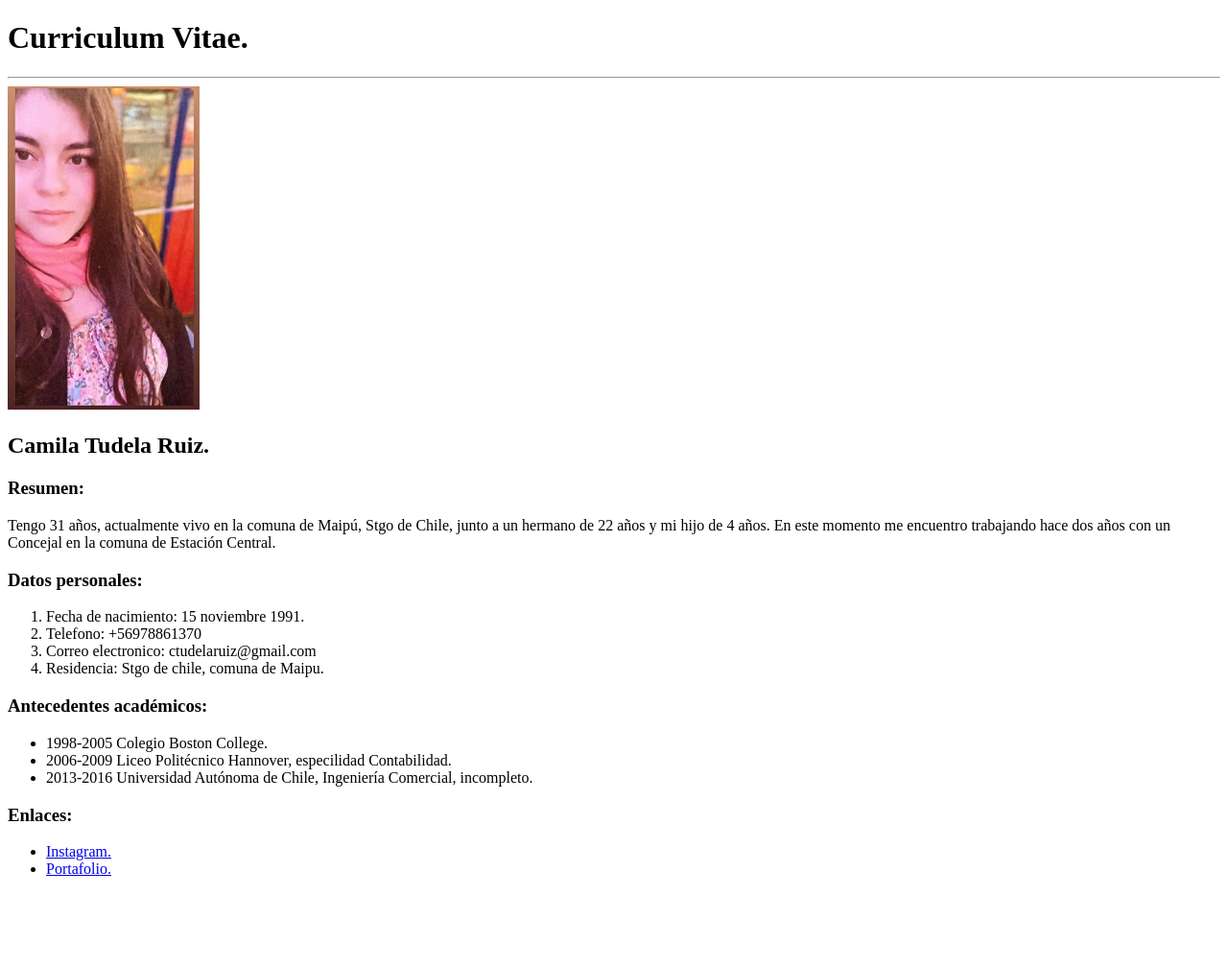
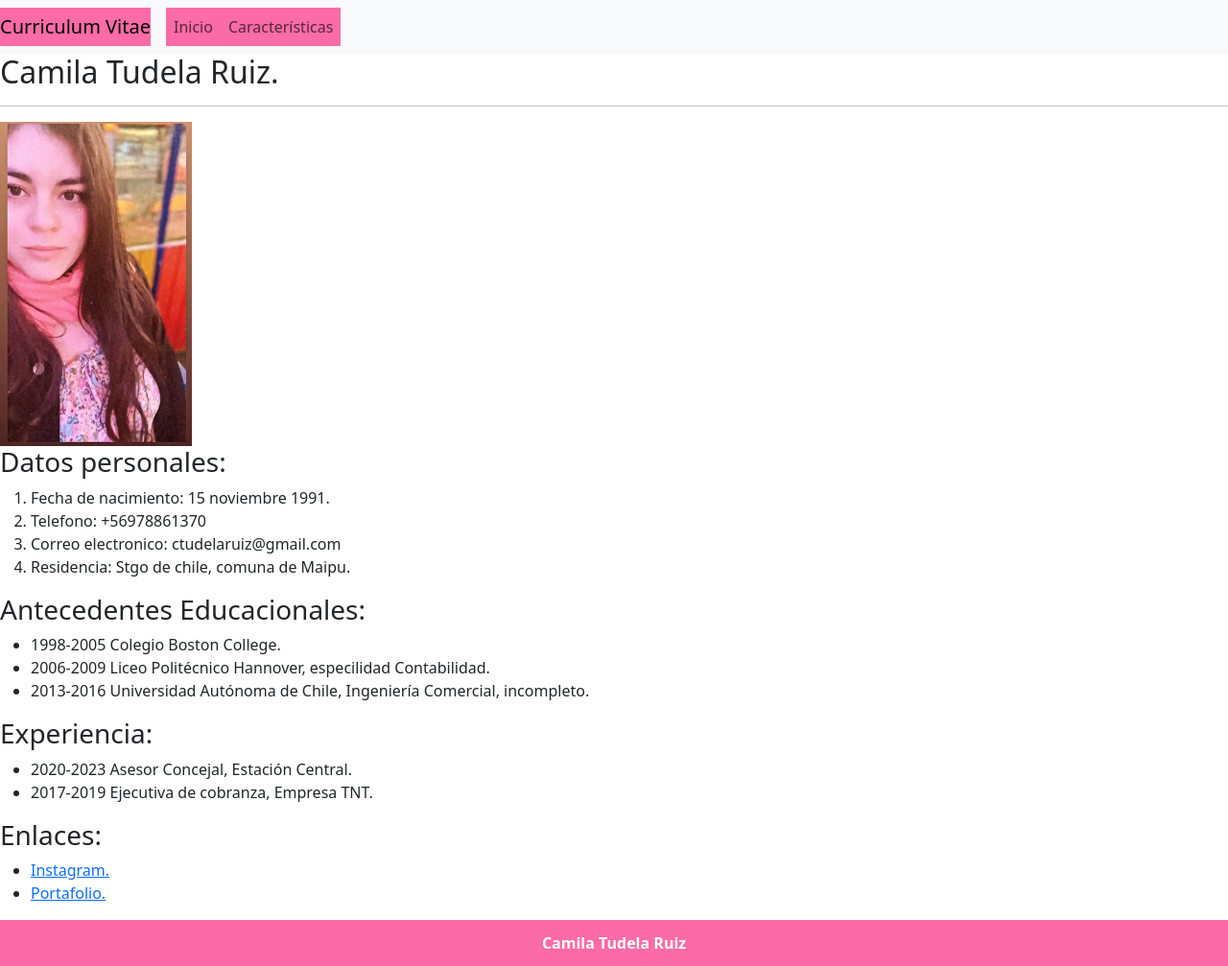
Before and after one commit to joaquintorrestagle/CamiTudela.github.io, a plain HTML site: page index.html in a window 1280 px wide. Shown: the whole page at 96% size. Before the commit the page ends 931 px from the top, so only its background shows below. Drawn offline with nearby package versions, Linux system fonts and the light colour scheme.

Commit message:
first commit

```diff
--- a/index.html
+++ b/index.html
@@ -1,22 +1,48 @@
 <!DOCTYPE html>
 <html lang="en">
   <head>
-    <meta charset="UTF-8">
-    <meta name="viewport" content="width=, initial-scale=1.0">
+    <meta charset="UTF-8" />
+    <meta name="viewport" content="width=, initial-scale=1.0" />
     <title>Curriculum</title>
+    <link rel="stylesheet" href="style.css" />
+    <link rel="stylesheet" href="" />
+    <link
+      href="https://cdn.jsdelivr.net/npm/bootstrap@5.3.2/dist/css/bootstrap.min.css"
+      rel="stylesheet"
+      integrity="sha384-T3c6CoIi6uLrA9TneNEoa7RxnatzjcDSCmG1MXxSR1GAsXEV/Dwwykc2MPK8M2HN"
+      crossorigin="anonymous"
+    />
   </head>
   <body>
-    <h1>Curriculum Vitae.</h1>
-    <hr>
-    <img src="./assets/fotocamila.jpg" alt="Foto de la persona" width="200px">
+    <nav class="navbar navbar-expand-lg navbar-light bg-light">
+      <a class="navbar-brand" href="#">Curriculum Vitae</a>
+      <button
+        class="navbar-toggler"
+        type="button"
+        data-toggle="collapse"
+        data-target="#navbarNav"
+        aria-controls="navbarNav"
+        aria-expanded="false"
+        aria-label="Toggle navigation"
+      >
+        <span class="navbar-toggler-icon"></span>
+      </button>
+      <div class="collapse navbar-collapse" id="navbarNav">
+        <ul class="navbar-nav">
+          <li class="nav-item active">
+            <a class="nav-link" href="#"
+              >Inicio <span class="sr-only"></span></a
+            >
+          </li>
+          <li class="nav-item">
+            <a class="nav-link" href="#">Características</a>
+          </li>
+        </ul>
+      </div>
+    </nav>
     <h2>Camila Tudela Ruiz.</h2>
-    <h3>Resumen:</h3>
-    <p>
-      Tengo 31 años, actualmente vivo en la comuna de Maipú, Stgo de Chile,
-      junto a un hermano de 22 años y mi hijo de 4 años. En este momento me
-      encuentro trabajando hace dos años con un Concejal en la comuna de
-      Estación Central.
-    </p>
+    <hr />
+    <img src="./assets/fotocamila.jpg" alt="Foto de la persona" width="200px" />
     <h3>Datos personales:</h3>
     <ol>
       <li>Fecha de nacimiento: 15 noviembre 1991.</li>
@@ -24,7 +50,7 @@
       <li>Correo electronico: ctudelaruiz@gmail.com</li>
       <li>Residencia: Stgo de chile, comuna de Maipu.</li>
     </ol>
-    <h3>Antecedentes académicos:</h3>
+    <h3>Antecedentes Educacionales:</h3>
     <ul>
       <li>1998-2005 Colegio Boston College.</li>
       <li>2006-2009 Liceo Politécnico Hannover, especilidad Contabilidad.</li>
@@ -33,6 +59,11 @@
         incompleto.
       </li>
     </ul>
+    <h3>Experiencia:</h3>
+    <ul>
+      <li>2020-2023 Asesor Concejal, Estación Central.</li>
+        <li>2017-2019 Ejecutiva de cobranza, Empresa TNT.</li>
+    </ul>
     <h3>Enlaces:</h3>
     <ul>
       <li>
@@ -40,12 +71,15 @@
           href="https://www.instagram.com/camiitude/?next=%2F"
           target="_blank"
           rel="noopener noreferrer"
-          >Instagram.</a>
+          >Instagram.</a
+        >
       </li>
       <li>
         <a href="./portafolio.html" target="_blank" rel="noopener noreferrer"
-          >Portafolio.</a>
+          >Portafolio.</a
+        >
       </li>
     </ul>
+    <div class="footer">Camila Tudela Ruiz</div>
   </body>
 </html>
--- /dev/null
+++ b/style.css
@@ -0,0 +1,16 @@
+.footer{
+    height: 3em;
+    line-height: 3em;
+    background-color: #fa6ba7;
+    color: rgb(255, 255, 255);
+    text-align: center;
+    font-weight: 900;
+}
+
+.nav-item{
+    background-color: #fa6ba7;
+}
+
+.navbar-brand{
+    background-color: #fa6ba7;
+}
```
Also changed, not shown: portafolio.html (+8 -6 lines), assets/CapturaDesafio3.png (added), 1 other file.
